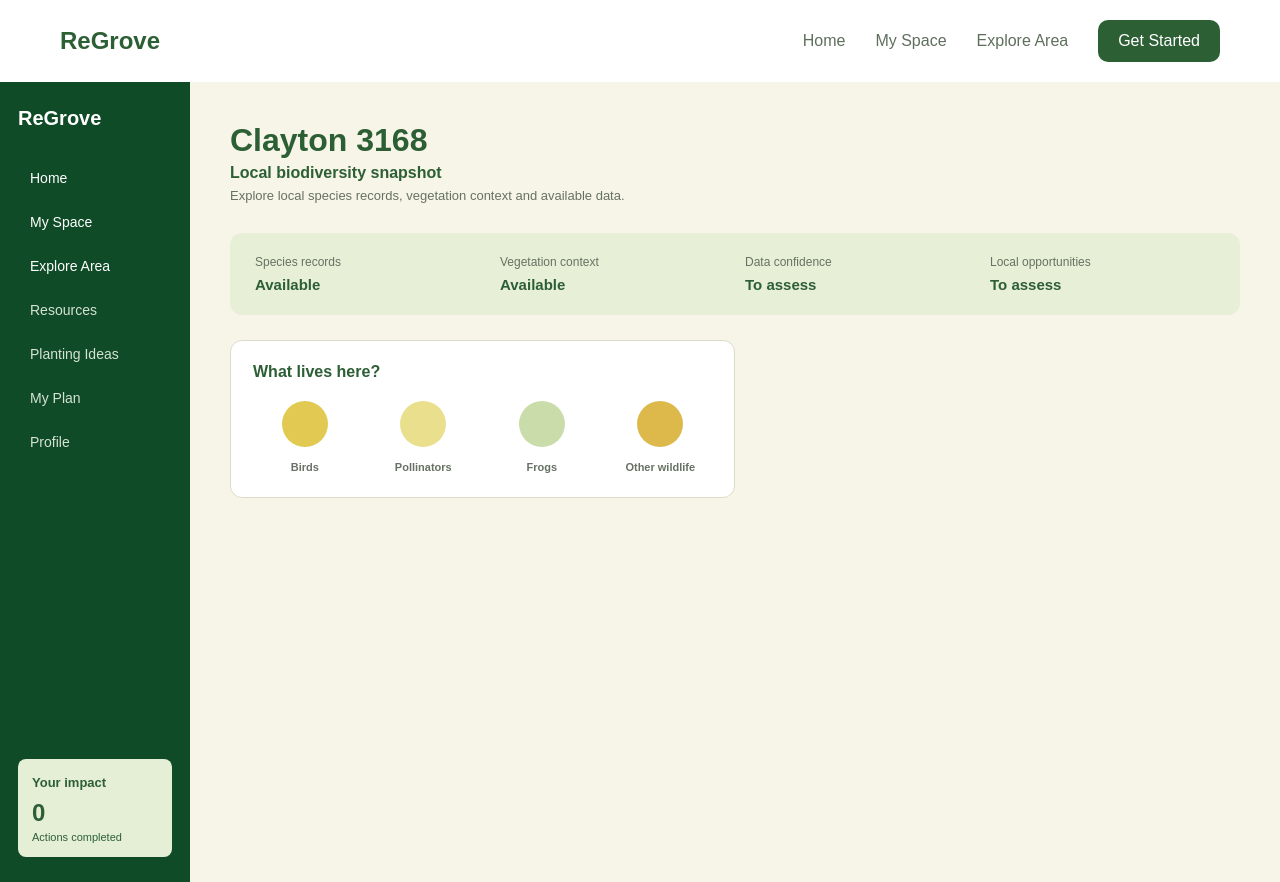
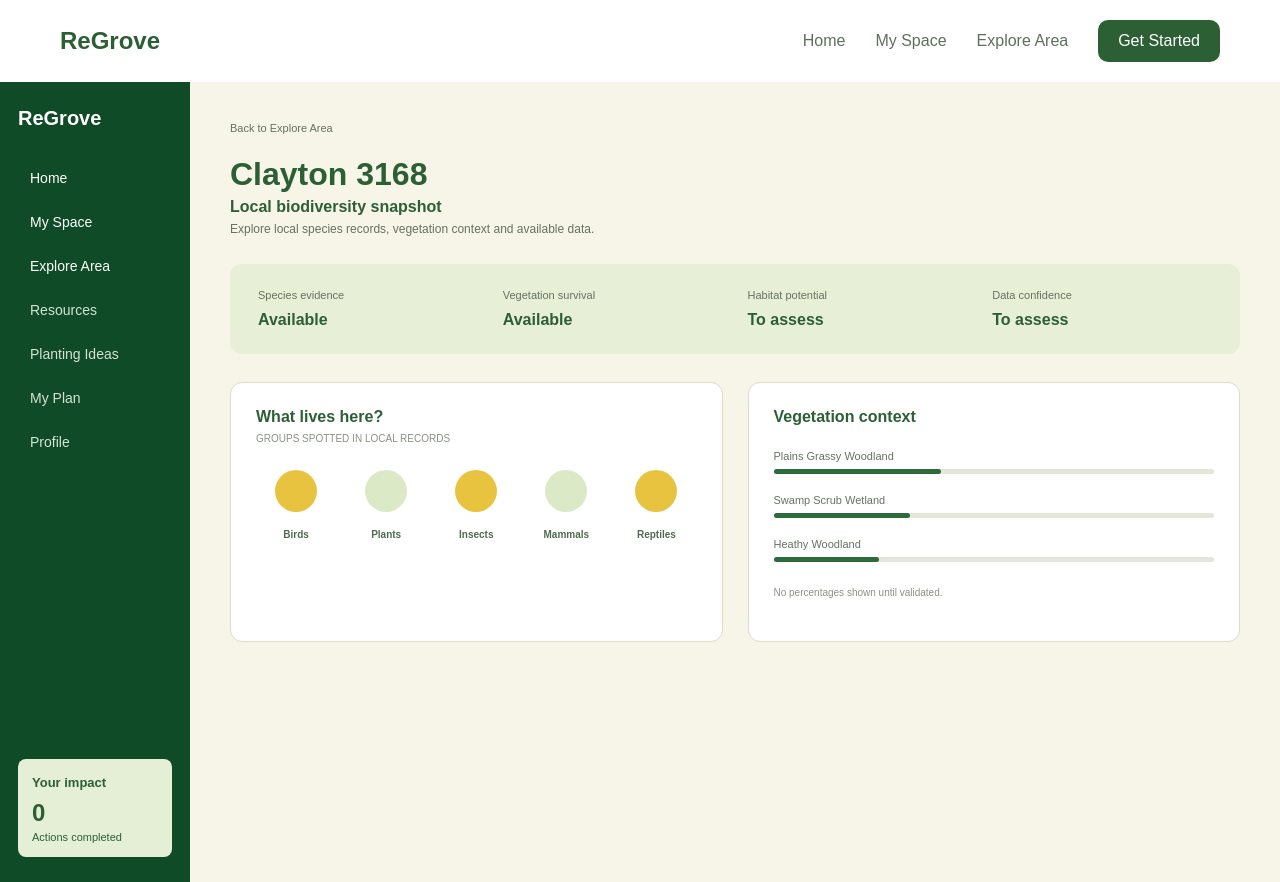
Before and after one commit to tpan0042-ops/ReGrove, a Vue app in the folder frontend/: page /area/clayton-3168 in a window 1280 px wide. Built offline with nearby package versions, Linux system fonts and the light colour scheme.

Commit message:
Match Clayton result cards to prototype

```diff
--- a/frontend/src/style.css
+++ b/frontend/src/style.css
@@ -584,8 +584,22 @@ button {
   color: #8a9185;
 }
 
+/* Clayton area result page */
+
 .area-result-heading {
-  margin-bottom: 30px;
+  margin-bottom: 28px;
+}
+
+.back-area-link {
+  display: block;
+  color: #667263;
+  text-decoration: none;
+  font-size: 11px;
+  margin-bottom: 22px;
+}
+
+.back-area-link:hover {
+  color: #2d5f35;
 }
 
 .area-result-heading h1 {
@@ -601,58 +615,77 @@ button {
 .area-result-heading p {
   margin-top: 0;
   color: #667263;
-  font-size: 13px;
+  font-size: 12px;
 }
+
+
+/* Summary information */
 
 .area-summary {
   display: flex;
   background-color: #e7efd7;
   border-radius: 12px;
-  padding: 22px 25px;
-  gap: 20px;
+  padding: 25px 28px;
+  gap: 25px;
 }
 
 .summary-item {
   flex: 1;
   display: flex;
   flex-direction: column;
-  gap: 7px;
+  gap: 10px;
 }
 
 .summary-item span {
   color: #667263;
-  font-size: 12px;
+  font-size: 11px;
 }
 
 .summary-item strong {
   color: #2d5f35;
-  font-size: 15px;
+  font-size: 16px;
 }
+
+
+/* Result cards */
 
 .result-details {
   display: flex;
   gap: 25px;
-  margin-top: 25px;
+  margin-top: 28px;
+  align-items: stretch;
 }
 
-.wildlife-card {
-  width: 50%;
+.wildlife-card,
+.vegetation-card {
+  flex: 1;
   background-color: white;
   border: 1px solid #dddcca;
   border-radius: 12px;
-  padding: 22px;
+  padding: 25px;
+  min-height: 260px;
 }
 
-.wildlife-card h2 {
+.wildlife-card h2,
+.vegetation-card h2 {
   font-size: 16px;
-  margin-top: 0;
-  margin-bottom: 20px;
+  margin: 0 0 7px;
+}
+
+
+/* Wildlife card */
+
+.wildlife-note {
+  margin: 0 0 26px;
+  color: #8a9185;
+  font-size: 10px;
+  text-transform: uppercase;
 }
 
 .wildlife-groups {
   display: flex;
   justify-content: space-between;
-  gap: 15px;
+  gap: 10px;
 }
 
 .wildlife-item {
@@ -661,29 +694,70 @@ button {
 }
 
 .wildlife-circle {
-  width: 46px;
-  height: 46px;
+  width: 42px;
+  height: 42px;
   border-radius: 50%;
-  margin: 0 auto 10px;
+  margin: 0 auto 12px;
 }
 
 .circle-yellow {
-  background-color: #e2c951;
-}
-
-.circle-light-yellow {
-  background-color: #eadf8c;
+  background-color: #e8c33f;
 }
 
 .circle-green {
-  background-color: #c9dcaa;
-}
-
-.circle-gold {
-  background-color: #ddb94c;
+  background-color: #dce9c6;
 }
 
 .wildlife-item strong {
+  font-size: 10px;
+  color: #526a50;
+}
+
+
+/* Vegetation card */
+
+.vegetation-card h2 {
+  margin-bottom: 24px;
+}
+
+.vegetation-row {
+  margin-bottom: 20px;
+}
+
+.vegetation-row span {
+  display: block;
+  color: #667263;
   font-size: 11px;
-  color: #667263;
+  margin-bottom: 7px;
 }
+
+.vegetation-bar {
+  width: 100%;
+  height: 5px;
+  background-color: #e5e5da;
+  border-radius: 5px;
+}
+
+.vegetation-fill {
+  height: 5px;
+  background-color: #2d6b3d;
+  border-radius: 5px;
+}
+
+.vegetation-fill-1 {
+  width: 38%;
+}
+
+.vegetation-fill-2 {
+  width: 31%;
+}
+
+.vegetation-fill-3 {
+  width: 24%;
+}
+
+.vegetation-note {
+  color: #8a9185;
+  font-size: 10px;
+  margin: 25px 0 0;
+}
--- a/frontend/src/views/AreaResultView.vue
+++ b/frontend/src/views/AreaResultView.vue
@@ -9,24 +9,38 @@ import AppSidebar from '../components/AppSidebar.vue'
 
     <main class="page-content">
 
+      <!-- Area heading -->
       <div class="area-result-heading">
+
+        <RouterLink class="back-area-link" to="/explore">
+          Back to Explore Area
+        </RouterLink>
+
         <h1>Clayton 3168</h1>
         <h3>Local biodiversity snapshot</h3>
+
         <p>
           Explore local species records, vegetation context and available data.
         </p>
+
       </div>
 
+      <!-- Area data summary -->
       <section class="area-summary">
 
         <div class="summary-item">
-          <span>Species records</span>
+          <span>Species evidence</span>
           <strong>Available</strong>
         </div>
 
         <div class="summary-item">
-          <span>Vegetation context</span>
+          <span>Vegetation survival</span>
           <strong>Available</strong>
+        </div>
+
+        <div class="summary-item">
+          <span>Habitat potential</span>
+          <strong>To assess</strong>
         </div>
 
         <div class="summary-item">
@@ -34,17 +48,19 @@ import AppSidebar from '../components/AppSidebar.vue'
           <strong>To assess</strong>
         </div>
 
-        <div class="summary-item">
-          <span>Local opportunities</span>
-          <strong>To assess</strong>
-        </div>
-
       </section>
 
+      <!-- Biodiversity details -->
       <section class="result-details">
 
+        <!-- Wildlife groups -->
         <div class="wildlife-card">
+
           <h2>What lives here?</h2>
+
+          <p class="wildlife-note">
+            Groups spotted in local records
+          </p>
 
           <div class="wildlife-groups">
 
@@ -54,21 +70,62 @@ import AppSidebar from '../components/AppSidebar.vue'
             </div>
 
             <div class="wildlife-item">
-                <div class="wildlife-circle circle-light-yellow"></div>
-                <strong>Pollinators</strong>
+              <div class="wildlife-circle circle-green"></div>
+              <strong>Plants</strong>
+            </div>
+
+            <div class="wildlife-item">
+              <div class="wildlife-circle circle-yellow"></div>
+              <strong>Insects</strong>
             </div>
 
             <div class="wildlife-item">
               <div class="wildlife-circle circle-green"></div>
-                <strong>Frogs</strong>
+              <strong>Mammals</strong>
             </div>
 
             <div class="wildlife-item">
-                <div class="wildlife-circle circle-gold"></div>
-                <strong>Other wildlife</strong>
+              <div class="wildlife-circle circle-yellow"></div>
+              <strong>Reptiles</strong>
             </div>
 
           </div>
+
+        </div>
+
+        <!-- Vegetation context -->
+        <div class="vegetation-card">
+
+          <h2>Vegetation context</h2>
+
+          <div class="vegetation-row">
+            <span>Plains Grassy Woodland</span>
+
+            <div class="vegetation-bar">
+              <div class="vegetation-fill vegetation-fill-1"></div>
+            </div>
+          </div>
+
+          <div class="vegetation-row">
+            <span>Swamp Scrub Wetland</span>
+
+            <div class="vegetation-bar">
+              <div class="vegetation-fill vegetation-fill-2"></div>
+            </div>
+          </div>
+
+          <div class="vegetation-row">
+            <span>Heathy Woodland</span>
+
+            <div class="vegetation-bar">
+              <div class="vegetation-fill vegetation-fill-3"></div>
+            </div>
+          </div>
+
+          <p class="vegetation-note">
+            No percentages shown until validated.
+          </p>
+
         </div>
 
       </section>
```
Lines whose indentation alone changed are shown as unchanged.
